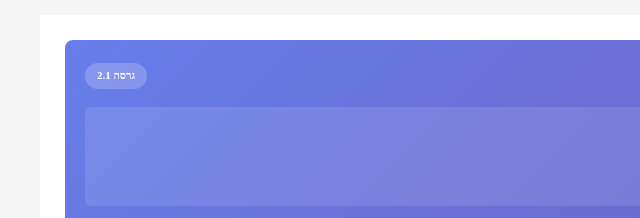
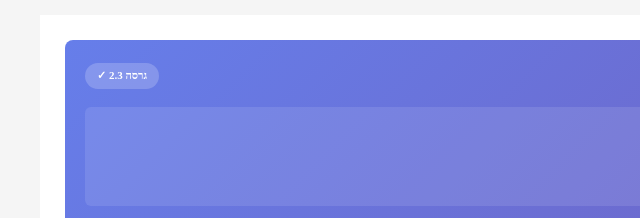
Before and after one commit to ilanpol/companyfoms, a plain HTML site: page index.html in a window 1280 px wide. Shown: the top 218 px of the page, 0-640 px from the left. Drawn offline with Linux system fonts and the light colour scheme.

Commit message:
Update index.html

```diff
--- a/index.html
+++ b/index.html
@@ -1,8 +1,8 @@
 <!DOCTYPE html>
 <!--
-    מערכת מסמכי ערבות וניכיון - גרסה 2.1
-    עודכן: 22/10/2025 - 21:45
-    תיקון: הוספת גרסה למעקב + תיקון שגיאות JavaScript
+    מערכת מסמכי ערבות וניכיון - גרסה 2.3 FIXED
+    עודכן: 22/10/2025 - 22:00
+    תיקון קריטי: הסרה מוחלטת של כל הגדרה כפולה
 -->
 <html dir="rtl" lang="he">
 <head>
@@ -62,7 +62,7 @@
         <div class="form-section no-print">
             <div style="display: flex; justify-content: space-between; align-items: center; margin-bottom: 15px;">
                 <h2 style="margin: 0;">📝 מילוי פרטי המסמכים</h2>
-                <span style="background: rgba(255,255,255,0.2); padding: 4px 12px; border-radius: 20px; color: white; font-size: 11px; font-weight: 600;">גרסה 2.1</span>
+                <span style="background: rgba(255,255,255,0.2); padding: 4px 12px; border-radius: 20px; color: white; font-size: 11px; font-weight: 600;">גרסה 2.3 ✓</span>
             </div>
 
             <div style="background: rgba(255,255,255,0.1); padding: 12px; border-radius: 6px; margin-bottom: 15px;">
```
